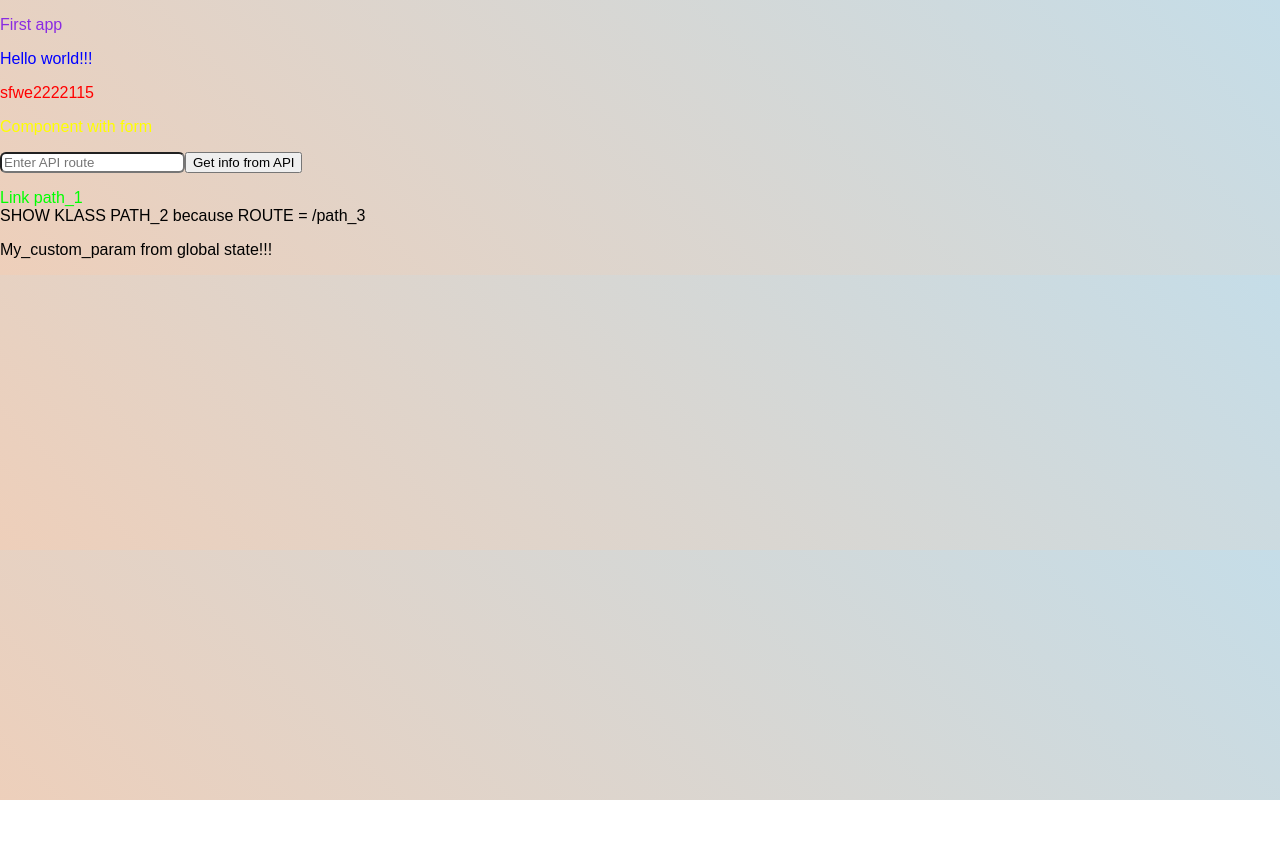
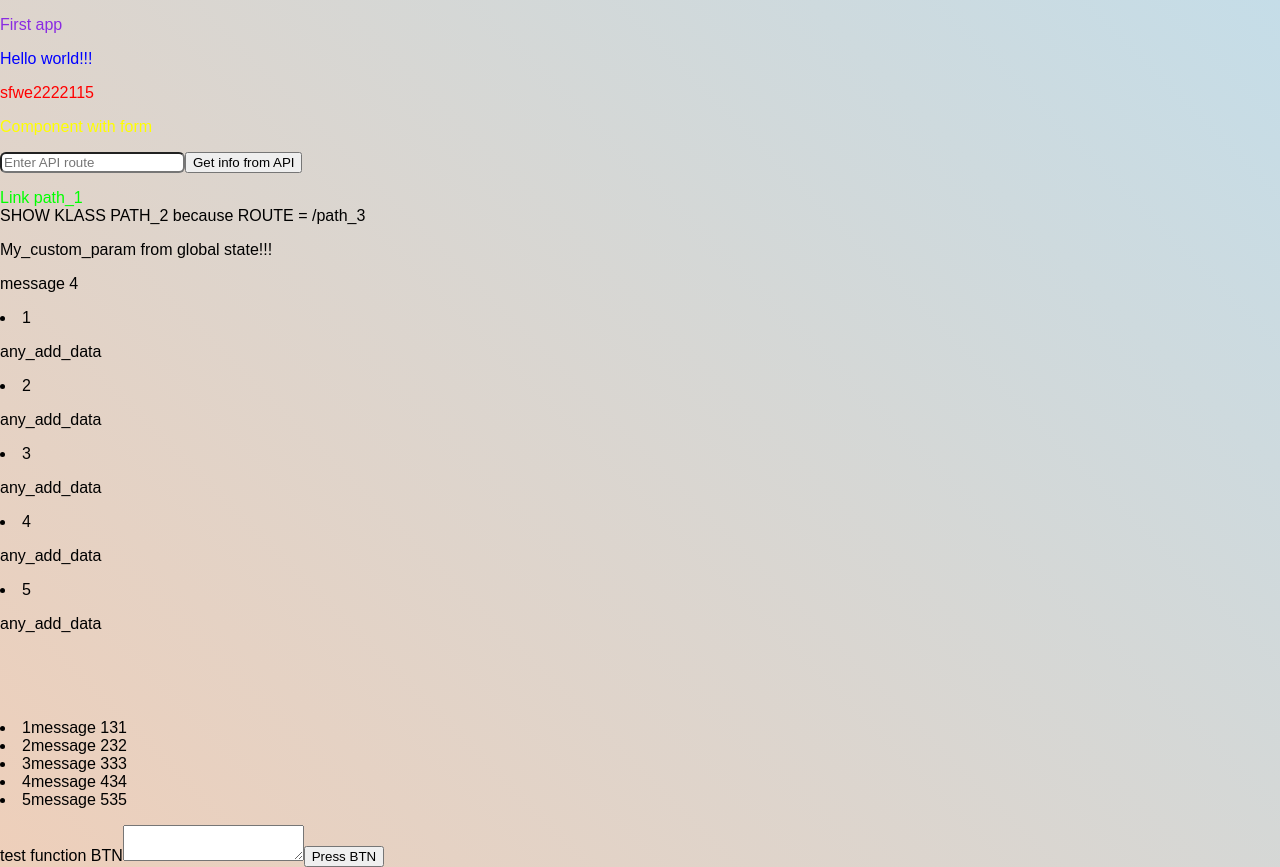
Before and after one commit to Lastro21/react_essential, a React (Create React App) app: page /path_3 in a window 1280 px wide. Before the commit the page ends 800 px from the top, so only its background shows below. Built offline with nearby package versions, Linux system fonts and the light colour scheme; the HTML template or start-up script is replaced by a standard one.

Commit message:
Add props in link, call function etc

```diff
--- a/src/App.js
+++ b/src/App.js
@@ -7,12 +7,23 @@ import User from "./components/user";
 import Path_1 from "./components/path_1";
 import Path_2 from "./components/path_2";
 
+import Button_script from "./components/button_script";
+
 import Path_3 from "./components/path_3";
+import For_show_array from "./components/for_show_array";
 
 import {BrowserRouter, NavLink, Route} from "react-router-dom";
 
 
 const one_path = "test";
+
+const posts = [
+    {id:1, message: "message 1", age: 31},
+    {id:2, message: "message 2", age: 32},
+    {id:3, message: "message 3", age: 33},
+    {id:4, message: "message 4", age: 34},
+    {id:5, message: "message 5", age: 35}
+];
 
 class App extends Component {
 
@@ -77,6 +88,11 @@ class App extends Component {
                     <NavLink to="/path_1"> Link path_1 </NavLink>
 
                     <Route path="/path_3" render={ () => <Path_3 any_param={this.state.any_custom_param} /> } />
+
+                    <For_show_array custom_posts={posts} />
+
+                    <Button_script />
+
                 </div>
             </BrowserRouter>
         );
--- /dev/null
+++ b/src/components/button_script.js
@@ -0,0 +1,24 @@
+import React, {Component} from 'react';
+
+let test_simple_textarea = React.createRef();
+
+class Button_script extends Component {
+
+
+    alert_func(){
+        let text = test_simple_textarea.current.value;
+        alert("Was press button + " + text);
+    }
+
+    render() {
+        return (
+            <div>
+                test function BTN
+                <textarea ref={test_simple_textarea}></textarea>
+                <button onClick={this.alert_func}> Press BTN </button>
+            </div>
+        );
+    }
+}
+
+export default Button_script;
--- /dev/null
+++ b/src/components/for_show_array.js
@@ -0,0 +1,30 @@
+import React, {Component} from 'react';
+import './form.css';
+
+class For_show_arry extends Component {
+    render() {
+
+        const numbers = [1, 2, 3, 4, 5];
+        const listItems = numbers.map((number) =>
+            <li>{number}<p>any_add_data</p></li>
+        );
+
+        const my_posts = this.props.custom_posts.map((item) =>
+            <li><span>{item.id}</span><span>{item.message}</span><span>{item.age}</span></li>
+        );
+
+        return (
+            <div>
+                <p> {this.props.custom_posts[3].message} </p>
+                <p>{listItems}</p>
+                <br />
+                <br />
+                <br />
+
+                <p>{my_posts}</p>
+            </div>
+        );
+    }
+}
+
+export default For_show_arry;
--- a/src/components/path_1.js
+++ b/src/components/path_1.js
@@ -1,5 +1,4 @@
 import React, {Component} from 'react';
-import './form.css';
 
 class Path_1 extends Component {
     render() {
--- a/src/components/path_2.js
+++ b/src/components/path_2.js
@@ -1,5 +1,4 @@
 import React, {Component} from 'react';
-import './form.css';
 
 class Path_2 extends Component {
     render() {
--- a/src/components/path_3.js
+++ b/src/components/path_3.js
@@ -1,5 +1,4 @@
 import React, {Component} from 'react';
-import './form.css';
 
 class Path_3 extends Component {
     render() {
```
Also changed, not shown: src/components/form.css (line endings or trailing spaces).
